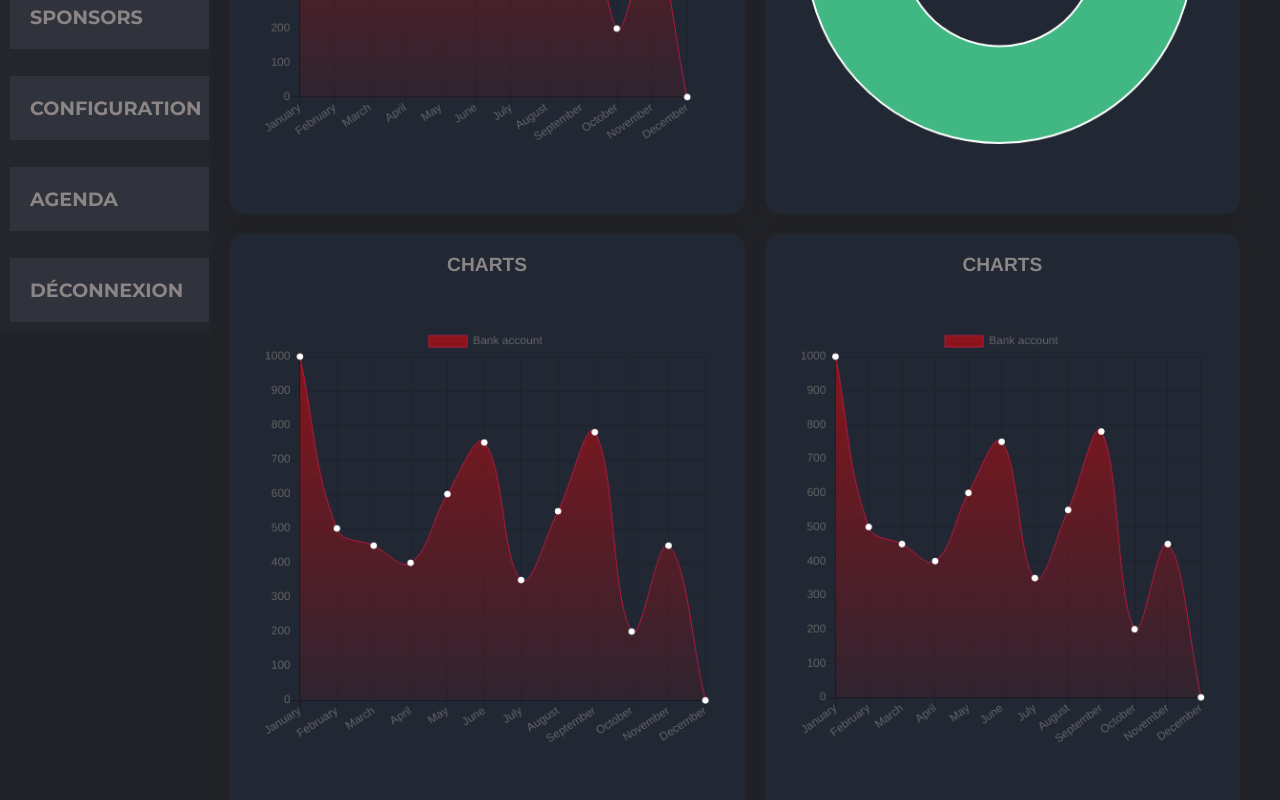
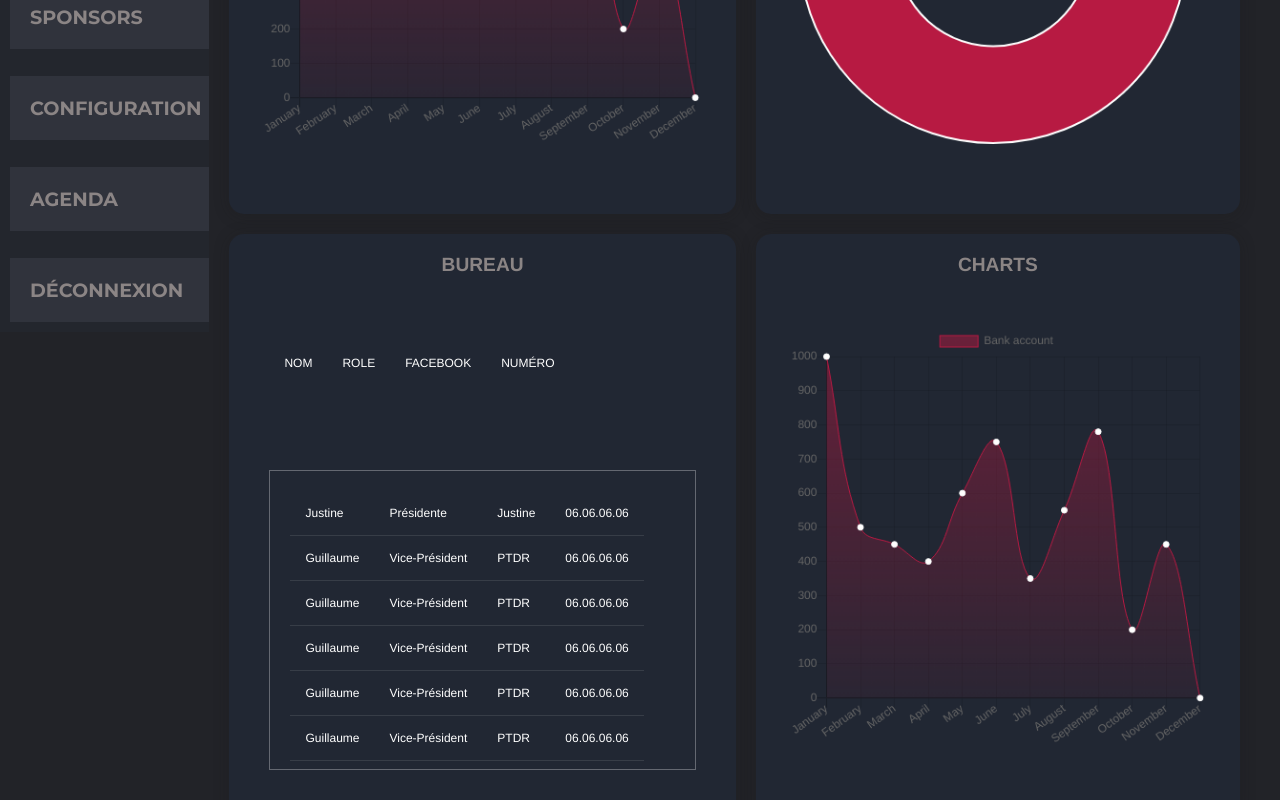
Before and after one commit to mmmaxou/OUAIBE, a Vue app in the folder le-front/: page / in a window 1280 px wide. Shown: the part 468-1268 px from the top of the page. Built offline with nearby package versions, Linux system fonts and the light colour scheme.

Commit message:
Bureau done

```diff
--- a/le-front/src/components/Chart.vue
+++ b/le-front/src/components/Chart.vue
@@ -7,10 +7,11 @@
         </div>
 
         <div class="Chart">
-          <h2>Charts</h2>
-          <line-example></line-example>
+          <h2>Bureau</h2>
+          <Table></Table>
         </div>
       </div>
+
       <div class="Chart__list">
         <div class="Chart">
           <h2>Charts</h2>
@@ -28,11 +29,14 @@
 <script>
 import LineExample from './figures/LineChart.js'
 import Doughnut from './figures/DoughnutChart.js'
+import Table from './figures/Table.vue'
+
 export default {
   name: 'app',
   components: {
     LineExample,
-    Doughnut
+    Doughnut,
+    Table
   }
 }
 </script>
@@ -65,5 +69,6 @@ export default {
 .Chart__list {
   flex-grow: 1;
   margin-right: 20px;
+
 }
 </style>
--- a/le-front/src/components/figures/DoughnutChart.js
+++ b/le-front/src/components/figures/DoughnutChart.js
@@ -8,10 +8,10 @@ export default {
       datasets: [
         {
           backgroundColor: [
-            '#41B883',
-            '#E46651',
-            '#00D8FF',
-            '#DD1B16'
+            '#B71A42',
+            '#3C153B',
+            '#6F112A',
+            '#6F114B'
           ],
           data: [1000, 250, 10, 150]
         }
--- a/le-front/src/components/figures/LineChart.js
+++ b/le-front/src/components/figures/LineChart.js
@@ -10,9 +10,9 @@ export default {
   mounted () {
     this.gradient = this.$refs.canvas.getContext('2d').createLinearGradient(0, 0, 0, 450)
 
-    this.gradient.addColorStop(0, 'rgba(255, 0,0, 0.5)')
-    this.gradient.addColorStop(0.5, 'rgba(255, 0, 0, 0.25)');
-    this.gradient.addColorStop(1, 'rgba(255, 0, 0, 0)');
+    this.gradient.addColorStop(0, 'rgba(183, 26,66, 0.5)')
+    this.gradient.addColorStop(0.5, 'rgba(183, 26,66, 0.25)');
+    this.gradient.addColorStop(1, 'rgba(183, 26,66, 0)');
 
 
 
--- /dev/null
+++ b/le-front/src/components/figures/Table.vue
@@ -0,0 +1,108 @@
+<template>
+<section>
+  <div class="tbl-header">
+    <table cellpadding="0" cellspacing="0" border="0">
+      <thead>
+        <tr>
+          <th>Nom</th>
+          <th>Role</th>
+          <th>Facebook</th>
+          <th>Numéro</th>
+        </tr>
+      </thead>
+    </table>
+  </div>
+
+ <div class="scrollbar" id="scrollbar">
+    <div class="force-overflow">
+      <div class="tbl-content">
+        <table cellpadding="0" cellspacing="0" border="0">
+          <tbody>
+            <tr>
+              <td>Justine</td>
+              <td>Présidente </td>
+              <td>Justine</td>
+              <td>06.06.06.06</td>
+            </tr>
+            <tr>
+              <td>Guillaume</td>
+              <td>Vice-Président</td>
+              <td>PTDR</td>
+              <td>06.06.06.06</td>
+            </tr>
+            <tr>
+              <td>Guillaume</td>
+              <td>Vice-Président</td>
+              <td>PTDR</td>
+              <td>06.06.06.06</td>
+            </tr>
+            <tr>
+              <td>Guillaume</td>
+              <td>Vice-Président</td>
+              <td>PTDR</td>
+              <td>06.06.06.06</td>
+            </tr>
+            <tr>
+              <td>Guillaume</td>
+              <td>Vice-Président</td>
+              <td>PTDR</td>
+              <td>06.06.06.06</td>
+            </tr>
+            <tr>
+              <td>Guillaume</td>
+              <td>Vice-Président</td>
+              <td>PTDR</td>
+              <td>06.06.06.06</td>
+            </tr>
+          </tbody>
+        </table>
+      </div>
+    </div>
+  </div>
+
+</section>
+
+</template>
+
+<script>
+    import Vue from 'vue'
+    export default {
+      name: 'Table'
+      }
+
+</script>
+
+<style lang="css">
+
+ .tbl-content{
+  height:300px;
+  overflow-x:auto;
+  margin-top: 0px;
+  border: 1px solid rgba(255,255,255,0.3);
+}
+th{
+  padding: 20px 15px;
+  text-align: left;
+  font-weight: 500;
+  font-size: 12px;
+  color: #fff;
+  text-transform: uppercase;
+
+}
+td{
+  padding: 15px;
+  text-align: left;
+  vertical-align:middle;
+  font-weight: 300;
+  font-size: 12px;
+  color: #fff;
+  border-bottom: solid 1px rgba(255,255,255,0.1);
+}
+
+#scrollbar::-webkit-scrollbar
+{
+  width: 12px;
+  background-color: #F5F5F5;
+}
+
+</style>
```
